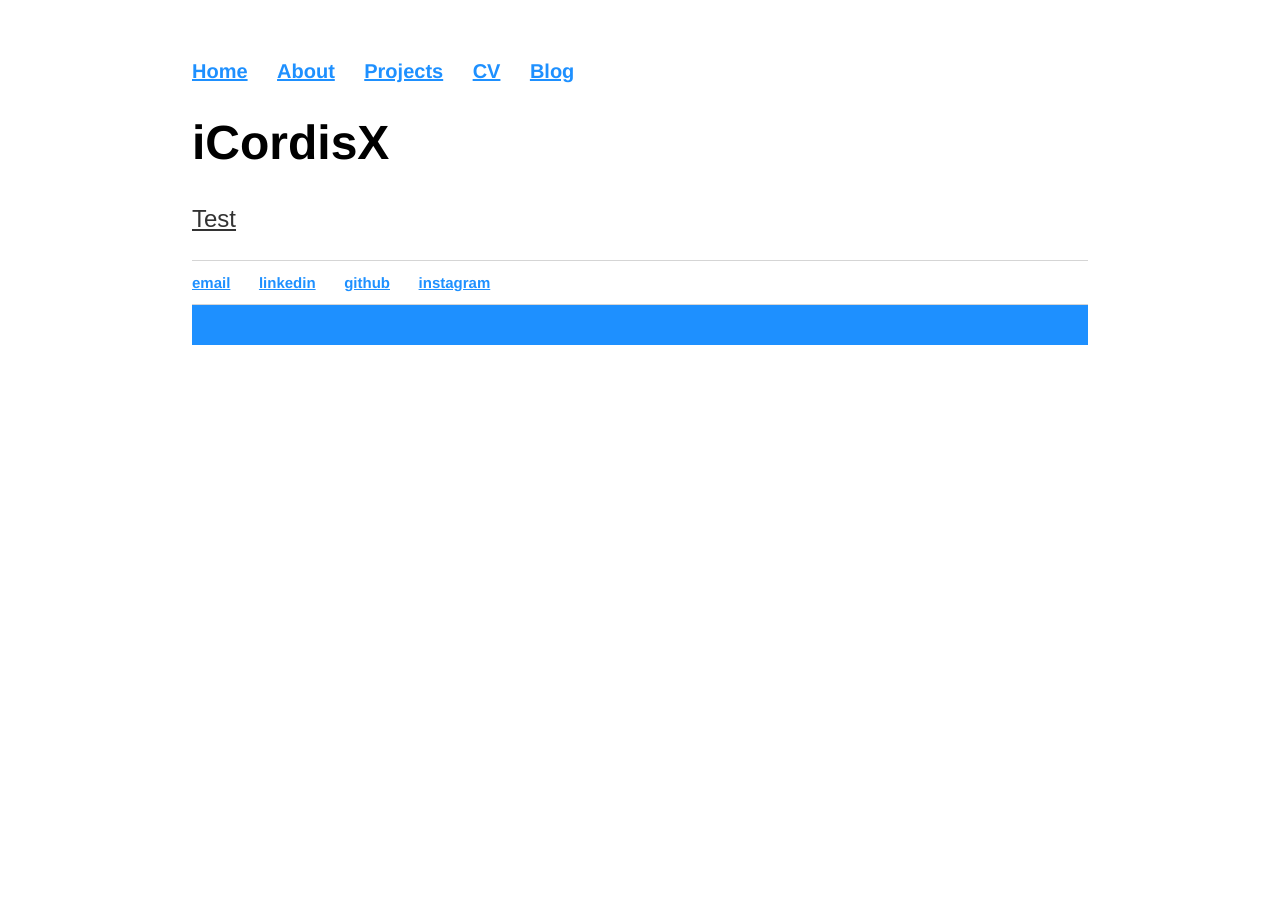
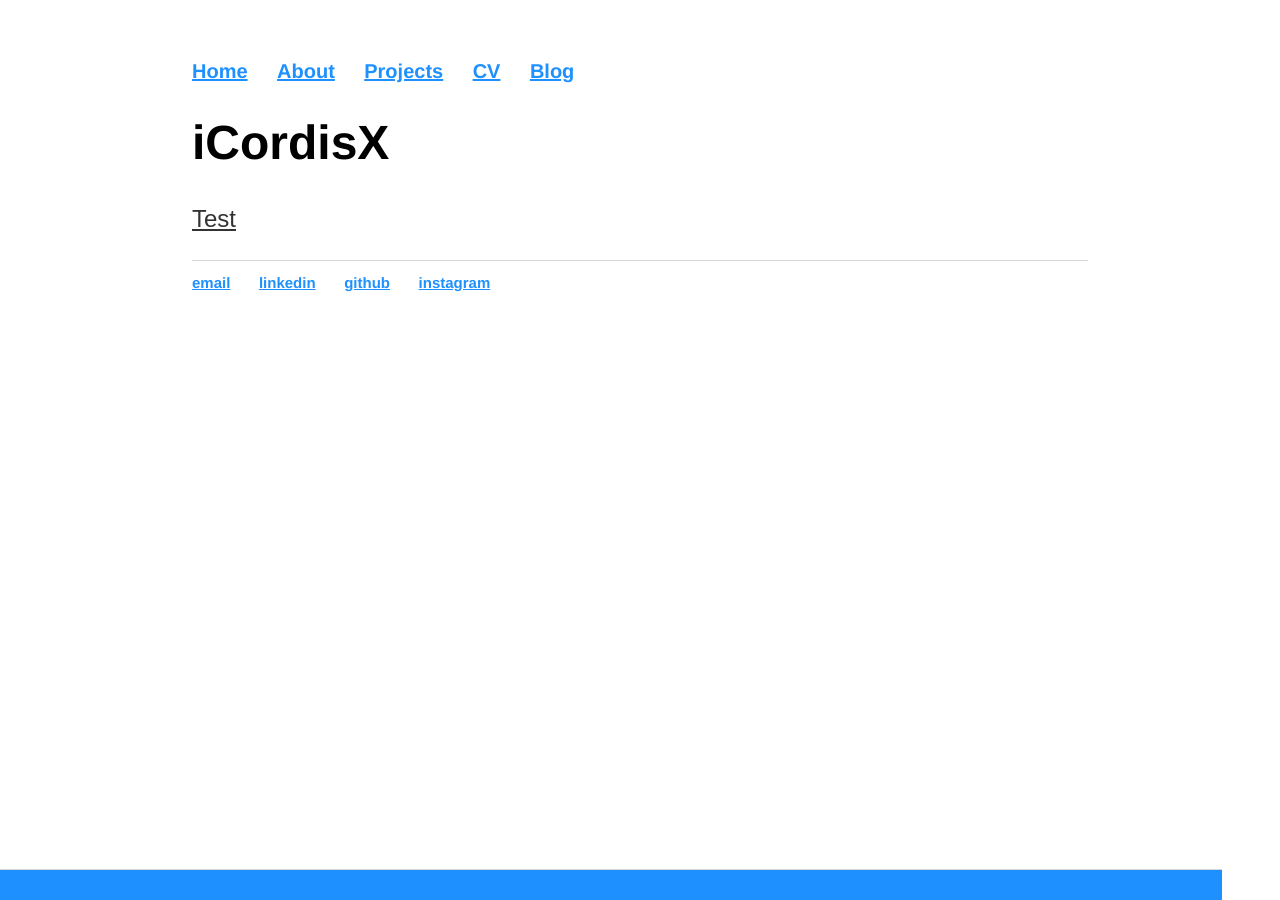
Before and after one commit to pat-liu/WebsiteV1, a Jekyll site: the page built from projects/icordisx.html, in a window 1280 px wide. Built offline with Jekyll 4.4.1, drawn with Linux system fonts in a browser that asks for light colours.

Commit message:
Update main.css

```diff
--- a/css/main.css
+++ b/css/main.css
@@ -45,13 +45,16 @@ footer {
     border-top: 1px solid #d5d5d5;
     font-size: .8em;
 }
-
-footer.bottom{
+footer.bottom {
+    position: absolute;
+    bottom: 0;
+    margin-top: 100;
+    margin-left: -280px;
+    width: 100%;
     display: block;
     background-color: #1e90ff;
-    padding: 20px;
+    padding: 15px;
 }
-
 ul.posts {
     margin: 20px auto 40px;
     font-size: 1.5em;
```
